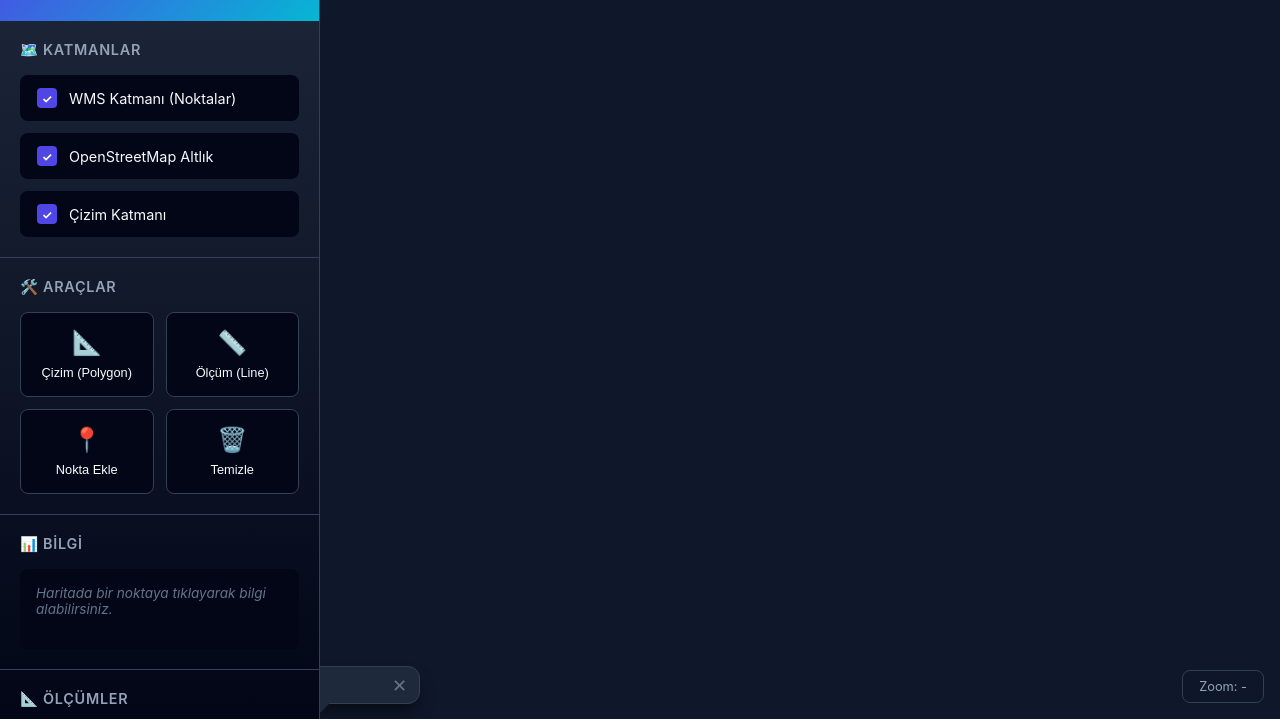
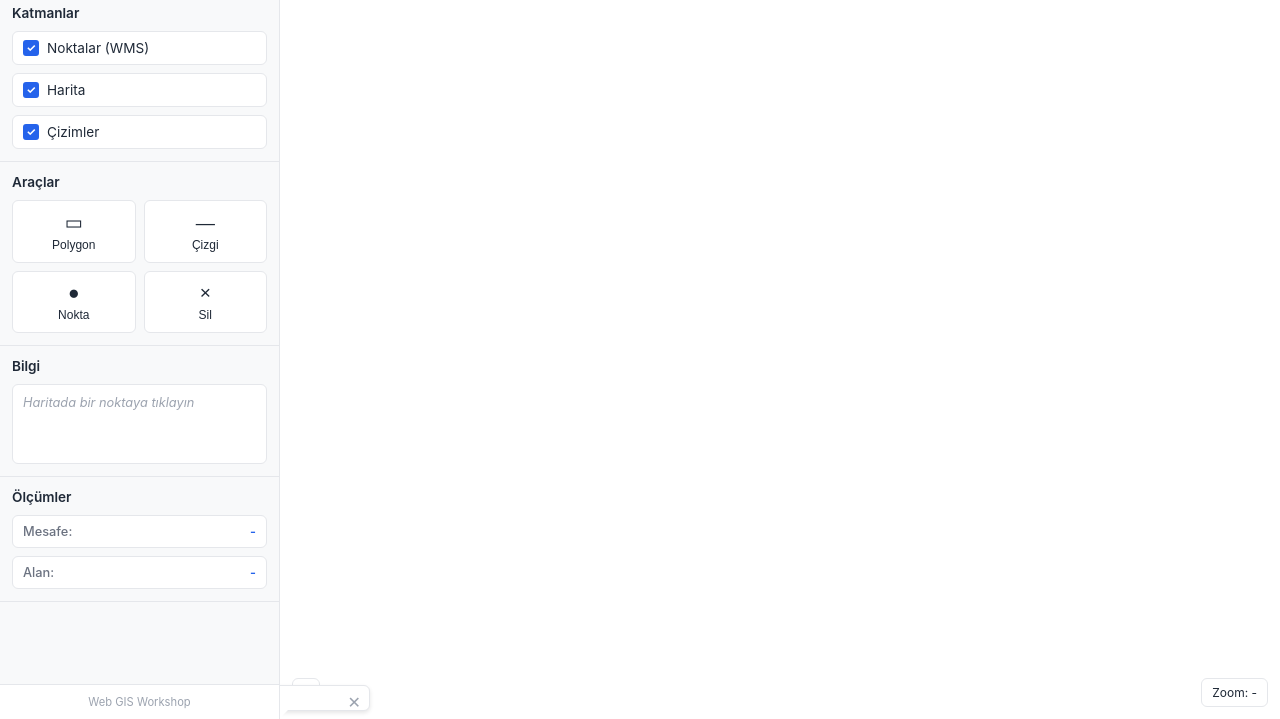
Before and after one commit to opengisturkiye/web-gis-vibe-workshop, a plain HTML site: page web/index.html in a window 1280 px wide. Shown: the part 81-800 px from the top of the page. Drawn offline with nearby package versions, Linux system fonts and the light colour scheme; a script that the page names is missing.

Commit message:
Simplify OpenLayers UI: clean light theme, remove emojis, minimal design with simple icons

```diff
--- a/web/index.html
+++ b/web/index.html
@@ -3,8 +3,8 @@
 <head>
     <meta charset="UTF-8">
     <meta name="viewport" content="width=device-width, initial-scale=1.0">
-    <meta name="description" content="Web GIS Workshop - Docker, PostGIS, GeoServer ve OpenLayers ile interaktif harita uygulaması">
-    <title>🌍 Web GIS Workshop</title>
+    <meta name="description" content="Web GIS Workshop - GIS Harita Uygulaması">
+    <title>Web GIS Workshop</title>
 
     <!-- OpenLayers CSS -->
     <link rel="stylesheet" href="https://cdn.jsdelivr.net/npm/ol@7.5.2/ol.css">
@@ -17,73 +17,73 @@
         <!-- Sidebar -->
         <aside class="sidebar" id="sidebar">
             <div class="sidebar-header">
-                <h1>🌍 Web GIS</h1>
-                <p class="subtitle">Workshop Uygulaması</p>
+                <h1>Web GIS</h1>
+                <p class="subtitle">Harita Uygulaması</p>
             </div>
 
             <!-- Katman Yönetimi -->
             <section class="sidebar-section">
-                <h2>🗺️ Katmanlar</h2>
+                <h2>Katmanlar</h2>
                 <div class="layer-controls">
                     <label class="checkbox-container">
                         <input type="checkbox" id="wmsLayer" checked>
                         <span class="checkmark"></span>
-                        WMS Katmanı (Noktalar)
+                        Noktalar (WMS)
                     </label>
                     <label class="checkbox-container">
                         <input type="checkbox" id="osmLayer" checked>
                         <span class="checkmark"></span>
-                        OpenStreetMap Altlık
+                        Harita
                     </label>
                     <label class="checkbox-container">
                         <input type="checkbox" id="drawLayer" checked>
                         <span class="checkmark"></span>
-                        Çizim Katmanı
+                        Çizimler
                     </label>
                 </div>
             </section>
 
             <!-- Araçlar -->
             <section class="sidebar-section">
-                <h2>🛠️ Araçlar</h2>
+                <h2>Araçlar</h2>
                 <div class="tool-buttons">
                     <button class="tool-btn" id="drawPolygonBtn" title="Polygon Çiz">
-                        <span class="icon">📐</span>
-                        Çizim (Polygon)
+                        <span class="icon">▭</span>
+                        Polygon
                     </button>
                     <button class="tool-btn" id="drawLineBtn" title="Çizgi Çiz">
-                        <span class="icon">📏</span>
-                        Ölçüm (Line)
+                        <span class="icon">―</span>
+                        Çizgi
                     </button>
                     <button class="tool-btn" id="drawPointBtn" title="Nokta Ekle">
-                        <span class="icon">📍</span>
-                        Nokta Ekle
+                        <span class="icon">●</span>
+                        Nokta
                     </button>
                     <button class="tool-btn danger" id="clearBtn" title="Temizle">
-                        <span class="icon">🗑️</span>
-                        Temizle
+                        <span class="icon">×</span>
+                        Sil
                     </button>
                 </div>
             </section>
 
             <!-- Bilgi Paneli -->
             <section class="sidebar-section">
-                <h2>📊 Bilgi</h2>
+                <h2>Bilgi</h2>
                 <div class="info-panel" id="infoPanel">
-                    <p class="info-hint">Haritada bir noktaya tıklayarak bilgi alabilirsiniz.</p>
+                    <p class="info-hint">Haritada bir noktaya tıklayın</p>
                 </div>
             </section>
 
             <!-- Ölçüm Sonuçları -->
             <section class="sidebar-section">
-                <h2>📐 Ölçümler</h2>
+                <h2>Ölçümler</h2>
                 <div class="measurement-panel" id="measurementPanel">
                     <div class="measurement-item">
-                        <span class="label">Son Mesafe:</span>
+                        <span class="label">Mesafe:</span>
                         <span class="value" id="lastDistance">-</span>
                     </div>
                     <div class="measurement-item">
-                        <span class="label">Son Alan:</span>
+                        <span class="label">Alan:</span>
                         <span class="value" id="lastArea">-</span>
                     </div>
                 </div>
@@ -91,8 +91,7 @@
 
             <!-- Footer -->
             <div class="sidebar-footer">
-                <p>🎓 Vibe Coding Workshop 2026</p>
-                <p class="version">OpenLayers v7.5.2</p>
+                <p>Web GIS Workshop</p>
             </div>
         </aside>
 
--- a/web/style.css
+++ b/web/style.css
@@ -1,38 +1,28 @@
 /* ============================================
-   Web GIS Workshop - Modern Dark Theme
+   Web GIS Workshop - Clean & Minimal Design
    ============================================ */
 
 /* CSS Variables */
 :root {
-    --primary-color: #4f46e5;
-    --primary-hover: #6366f1;
-    --primary-light: rgba(79, 70, 229, 0.1);
-    --secondary-color: #06b6d4;
-    --success-color: #10b981;
-    --warning-color: #f59e0b;
-    --danger-color: #ef4444;
+    --primary-color: #2563eb;
+    --primary-hover: #1d4ed8;
 
-    --bg-dark: #0f172a;
-    --bg-darker: #020617;
-    --bg-card: #1e293b;
-    --bg-card-hover: #334155;
+    --bg-light: #ffffff;
+    --bg-sidebar: #f8f9fa;
+    --bg-hover: #e8eaed;
 
-    --text-primary: #f8fafc;
-    --text-secondary: #94a3b8;
-    --text-muted: #64748b;
+    --text-dark: #1f2937;
+    --text-light: #6b7280;
+    --text-lighter: #9ca3af;
 
-    --border-color: #334155;
-    --border-radius: 12px;
-    --border-radius-sm: 8px;
+    --border-color: #e5e7eb;
+    --border-radius: 6px;
 
-    --shadow-sm: 0 1px 2px rgba(0, 0, 0, 0.3);
-    --shadow-md: 0 4px 6px -1px rgba(0, 0, 0, 0.4);
-    --shadow-lg: 0 10px 15px -3px rgba(0, 0, 0, 0.5);
-    --shadow-glow: 0 0 20px rgba(79, 70, 229, 0.3);
+    --shadow-sm: 0 1px 2px rgba(0, 0, 0, 0.05);
+    --shadow-md: 0 2px 4px rgba(0, 0, 0, 0.1);
 
-    --sidebar-width: 320px;
-    --transition-fast: 0.15s ease;
-    --transition-normal: 0.3s ease;
+    --sidebar-width: 280px;
+    --transition: 0.2s ease;
 }
 
 /* Reset & Base */
@@ -44,9 +34,9 @@
 
 html, body {
     height: 100%;
-    font-family: 'Inter', 'Segoe UI', system-ui, -apple-system, sans-serif;
-    background-color: var(--bg-dark);
-    color: var(--text-primary);
+    font-family: -apple-system, BlinkMacSystemFont, 'Segoe UI', Roboto, 'Helvetica Neue', sans-serif;
+    background-color: var(--bg-light);
+    color: var(--text-dark);
     overflow: hidden;
 }
 
@@ -67,7 +57,7 @@ html, body {
 .sidebar {
     width: var(--sidebar-width);
     min-width: var(--sidebar-width);
-    background: linear-gradient(180deg, var(--bg-card) 0%, var(--bg-darker) 100%);
+    background-color: var(--bg-sidebar);
     border-right: 1px solid var(--border-color);
     display: flex;
     flex-direction: column;
@@ -76,36 +66,33 @@ html, body {
 }
 
 .sidebar-header {
-    padding: 24px 20px;
-    background: linear-gradient(135deg, var(--primary-color) 0%, var(--secondary-color) 100%);
-    text-align: center;
+    padding: 16px 16px;
+    border-bottom: 1px solid var(--border-color);
+    background-color: var(--bg-light);
 }
 
 .sidebar-header h1 {
-    font-size: 1.75rem;
-    font-weight: 700;
-    letter-spacing: -0.02em;
-    text-shadow: 0 2px 4px rgba(0, 0, 0, 0.3);
+    font-size: 1.25rem;
+    font-weight: 600;
+    color: var(--text-dark);
 }
 
 .sidebar-header .subtitle {
-    font-size: 0.85rem;
-    color: rgba(255, 255, 255, 0.8);
-    margin-top: 4px;
+    font-size: 0.75rem;
+    color: var(--text-lighter);
+    margin-top: 2px;
 }
 
 .sidebar-section {
-    padding: 20px;
+    padding: 12px 12px;
     border-bottom: 1px solid var(--border-color);
 }
 
 .sidebar-section h2 {
-    font-size: 0.9rem;
+    font-size: 0.85rem;
     font-weight: 600;
-    color: var(--text-secondary);
-    text-transform: uppercase;
-    letter-spacing: 0.05em;
-    margin-bottom: 16px;
+    color: var(--text-dark);
+    margin-bottom: 10px;
 }
 
 /* ============================================
@@ -115,24 +102,23 @@ html, body {
 .layer-controls {
     display: flex;
     flex-direction: column;
-    gap: 12px;
+    gap: 8px;
 }
 
 .checkbox-container {
     display: flex;
     align-items: center;
-    padding: 12px 16px;
-    background: var(--bg-darker);
-    border-radius: var(--border-radius-sm);
+    padding: 8px 10px;
+    background: var(--bg-light);
+    border-radius: var(--border-radius);
     cursor: pointer;
-    transition: all var(--transition-fast);
-    font-size: 0.9rem;
-    border: 1px solid transparent;
+    transition: background-color var(--transition);
+    font-size: 0.85rem;
+    border: 1px solid var(--border-color);
 }
 
 .checkbox-container:hover {
-    background: var(--bg-card-hover);
-    border-color: var(--primary-color);
+    background-color: var(--bg-hover);
 }
 
 .checkbox-container input[type="checkbox"] {
@@ -140,13 +126,13 @@ html, body {
 }
 
 .checkmark {
-    width: 20px;
-    height: 20px;
-    border: 2px solid var(--text-muted);
-    border-radius: 4px;
-    margin-right: 12px;
+    width: 16px;
+    height: 16px;
+    border: 2px solid var(--text-lighter);
+    border-radius: 3px;
+    margin-right: 8px;
     position: relative;
-    transition: all var(--transition-fast);
+    transition: all var(--transition);
 }
 
 .checkbox-container input:checked + .checkmark {
@@ -161,7 +147,7 @@ html, body {
     left: 50%;
     transform: translate(-50%, -50%);
     color: white;
-    font-size: 12px;
+    font-size: 11px;
     font-weight: bold;
 }
 
@@ -172,7 +158,7 @@ html, body {
 .tool-buttons {
     display: grid;
     grid-template-columns: 1fr 1fr;
-    gap: 12px;
+    gap: 8px;
 }
 
 .tool-btn {
@@ -180,43 +166,41 @@ html, body {
     flex-direction: column;
     align-items: center;
     justify-content: center;
-    padding: 16px 12px;
-    background: var(--bg-darker);
+    padding: 10px 8px;
+    background: var(--bg-light);
     border: 1px solid var(--border-color);
-    border-radius: var(--border-radius-sm);
-    color: var(--text-primary);
+    border-radius: var(--border-radius);
+    color: var(--text-dark);
     cursor: pointer;
-    transition: all var(--transition-fast);
-    font-size: 0.8rem;
+    transition: all var(--transition);
+    font-size: 0.75rem;
     font-weight: 500;
-    gap: 8px;
+    gap: 4px;
 }
 
 .tool-btn:hover {
-    background: var(--primary-light);
+    background: var(--bg-hover);
     border-color: var(--primary-color);
-    transform: translateY(-2px);
-    box-shadow: var(--shadow-md);
 }
 
 .tool-btn:active {
-    transform: translateY(0);
+    background-color: #dbeafe;
 }
 
 .tool-btn.active {
     background: var(--primary-color);
+    color: white;
     border-color: var(--primary-color);
-    box-shadow: var(--shadow-glow);
 }
 
 .tool-btn .icon {
-    font-size: 1.5rem;
+    font-size: 1.2rem;
 }
 
 .tool-btn.danger:hover {
-    background: rgba(239, 68, 68, 0.1);
-    border-color: var(--danger-color);
-    color: var(--danger-color);
+    background: #fee2e2;
+    border-color: #dc2626;
+    color: #dc2626;
 }
 
 /* ============================================
@@ -224,22 +208,24 @@ html, body {
    ============================================ */
 
 .info-panel {
-    background: var(--bg-darker);
-    border-radius: var(--border-radius-sm);
-    padding: 16px;
+    background: var(--bg-light);
+    border-radius: var(--border-radius);
+    padding: 10px;
     min-height: 80px;
+    border: 1px solid var(--border-color);
 }
 
 .info-hint {
-    color: var(--text-muted);
-    font-size: 0.85rem;
+    color: var(--text-lighter);
+    font-size: 0.8rem;
     font-style: italic;
 }
 
 .info-panel .feature-info {
     display: flex;
     flex-direction: column;
-    gap: 8px;
+    gap: 6px;
+    font-size: 0.8rem;
 }
 
 .info-panel .feature-info .info-row {
@@ -254,13 +240,13 @@ html, body {
 }
 
 .info-panel .feature-info .label {
-    color: var(--text-secondary);
-    font-size: 0.85rem;
+    color: var(--text-light);
+    font-weight: 500;
 }
 
 .info-panel .feature-info .value {
-    color: var(--text-primary);
-    font-weight: 500;
+    color: var(--text-dark);
+    word-break: break-word;
 }
 
 /* ============================================
@@ -270,27 +256,28 @@ html, body {
 .measurement-panel {
     display: flex;
     flex-direction: column;
-    gap: 12px;
+    gap: 8px;
 }
 
 .measurement-item {
     display: flex;
     justify-content: space-between;
     align-items: center;
-    padding: 12px 16px;
-    background: var(--bg-darker);
-    border-radius: var(--border-radius-sm);
+    padding: 8px 10px;
+    background: var(--bg-light);
+    border-radius: var(--border-radius);
+    border: 1px solid var(--border-color);
+    font-size: 0.8rem;
 }
 
 .measurement-item .label {
-    color: var(--text-secondary);
-    font-size: 0.85rem;
+    color: var(--text-light);
+    font-weight: 500;
 }
 
 .measurement-item .value {
-    color: var(--secondary-color);
+    color: var(--primary-color);
     font-weight: 600;
-    font-size: 0.95rem;
 }
 
 /* ============================================
@@ -299,19 +286,15 @@ html, body {
 
 .sidebar-footer {
     margin-top: auto;
-    padding: 16px 20px;
+    padding: 10px;
     text-align: center;
     border-top: 1px solid var(--border-color);
+    background-color: var(--bg-light);
 }
 
 .sidebar-footer p {
-    font-size: 0.8rem;
-    color: var(--text-muted);
-}
-
-.sidebar-footer .version {
     font-size: 0.7rem;
-    margin-top: 4px;
+    color: var(--text-lighter);
 }
 
 /* ============================================
@@ -322,6 +305,7 @@ html, body {
     flex: 1;
     position: relative;
     overflow: hidden;
+    background-color: var(--bg-light);
 }
 
 .map {
@@ -335,41 +319,42 @@ html, body {
 
 .ol-popup {
     position: absolute;
-    background: var(--bg-card);
+    background: white;
     border: 1px solid var(--border-color);
     border-radius: var(--border-radius);
-    padding: 16px 20px;
-    min-width: 200px;
-    max-width: 300px;
-    box-shadow: var(--shadow-lg);
+    padding: 12px 14px;
+    min-width: 180px;
+    max-width: 280px;
+    box-shadow: var(--shadow-md);
     transform: translate(-50%, -100%);
-    margin-top: -15px;
+    margin-top: -8px;
     z-index: 1000;
 }
 
 .ol-popup::after {
     content: '';
     position: absolute;
-    bottom: -10px;
+    bottom: -8px;
     left: 50%;
     transform: translateX(-50%);
-    border-left: 10px solid transparent;
-    border-right: 10px solid transparent;
-    border-top: 10px solid var(--bg-card);
+    border-left: 8px solid transparent;
+    border-right: 8px solid transparent;
+    border-top: 8px solid white;
 }
 
 .ol-popup-closer {
     position: absolute;
-    top: 8px;
-    right: 12px;
+    top: 6px;
+    right: 8px;
     text-decoration: none;
-    color: var(--text-muted);
-    font-size: 18px;
-    transition: color var(--transition-fast);
+    color: var(--text-lighter);
+    font-size: 16px;
+    transition: color var(--transition);
+    cursor: pointer;
 }
 
 .ol-popup-closer:hover {
-    color: var(--danger-color);
+    color: #ef4444;
 }
 
 .ol-popup-closer::after {
@@ -377,30 +362,32 @@ html, body {
 }
 
 #popup-content {
-    margin-top: 4px;
+    font-size: 0.8rem;
 }
 
 #popup-content h3 {
     color: var(--primary-color);
-    font-size: 1.1rem;
-    margin-bottom: 8px;
+    font-size: 1rem;
+    margin-bottom: 6px;
+    font-weight: 600;
 }
 
 #popup-content p {
-    color: var(--text-secondary);
-    font-size: 0.9rem;
-    margin: 4px 0;
+    color: var(--text-light);
+    font-size: 0.8rem;
+    margin: 3px 0;
+    word-break: break-word;
 }
 
 #popup-content .popup-type {
     display: inline-block;
-    padding: 4px 10px;
-    background: var(--primary-light);
+    padding: 3px 8px;
+    background: #dbeafe;
     color: var(--primary-color);
-    border-radius: 20px;
-    font-size: 0.75rem;
+    border-radius: 3px;
+    font-size: 0.7rem;
     font-weight: 500;
-    margin-top: 8px;
+    margin-top: 6px;
 }
 
 /* ============================================
@@ -410,23 +397,22 @@ html, body {
 .coordinate-display,
 .zoom-display {
     position: absolute;
-    background: rgba(15, 23, 42, 0.9);
-    padding: 8px 16px;
-    border-radius: var(--border-radius-sm);
-    font-size: 0.8rem;
-    color: var(--text-secondary);
-    backdrop-filter: blur(8px);
+    background: rgba(255, 255, 255, 0.95);
+    padding: 6px 10px;
+    border-radius: var(--border-radius);
+    font-size: 0.75rem;
+    color: var(--text-dark);
     border: 1px solid var(--border-color);
 }
 
 .coordinate-display {
-    bottom: 16px;
-    left: 16px;
+    bottom: 12px;
+    left: 12px;
 }
 
 .zoom-display {
-    bottom: 16px;
-    right: 16px;
+    bottom: 12px;
+    right: 12px;
 }
 
 /* ============================================
@@ -434,36 +420,41 @@ html, body {
    ============================================ */
 
 .ol-control {
-    background: rgba(15, 23, 42, 0.9) !important;
-    border-radius: var(--border-radius-sm) !important;
+    background: rgba(255, 255, 255, 0.95) !important;
+    border-radius: var(--border-radius) !important;
     border: 1px solid var(--border-color) !important;
-    padding: 2px !important;
+    padding: 0 !important;
 }
 
 .ol-control button {
-    background: var(--bg-card) !important;
-    color: var(--text-primary) !important;
-    border-radius: 6px !important;
-    width: 32px !important;
-    height: 32px !important;
-    font-size: 18px !important;
-    transition: all var(--transition-fast) !important;
+    background: white !important;
+    color: var(--text-dark) !important;
+    border-radius: 4px !important;
+    width: 28px !important;
+    height: 28px !important;
+    font-size: 16px !important;
+    transition: all var(--transition) !important;
+    border: none !important;
+    margin: 2px !important;
 }
 
 .ol-control button:hover {
     background: var(--primary-color) !important;
+    color: white !important;
 }
 
 .ol-zoom {
-    top: 16px !important;
-    right: 16px !important;
+    top: 10px !important;
+    right: 10px !important;
     left: auto !important;
 }
 
 .ol-scale-line {
-    bottom: 16px !important;
+    bottom: 12px !important;
     left: 50% !important;
     transform: translateX(-50%) !important;
+    background: rgba(255, 255, 255, 0.95) !important;
+    border: 1px solid var(--border-color) !important;
 }
 
 .ol-scale-line-inner {
```
